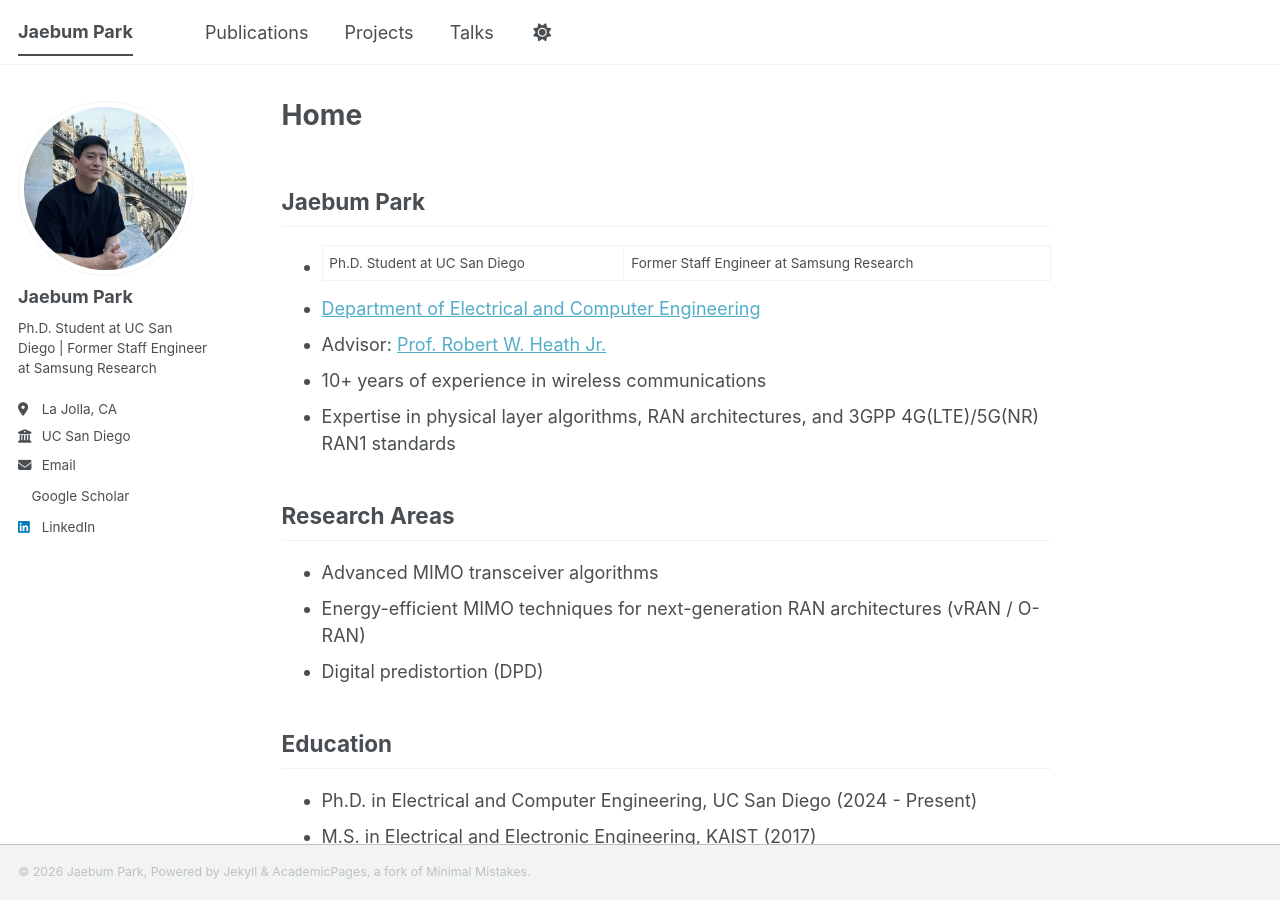
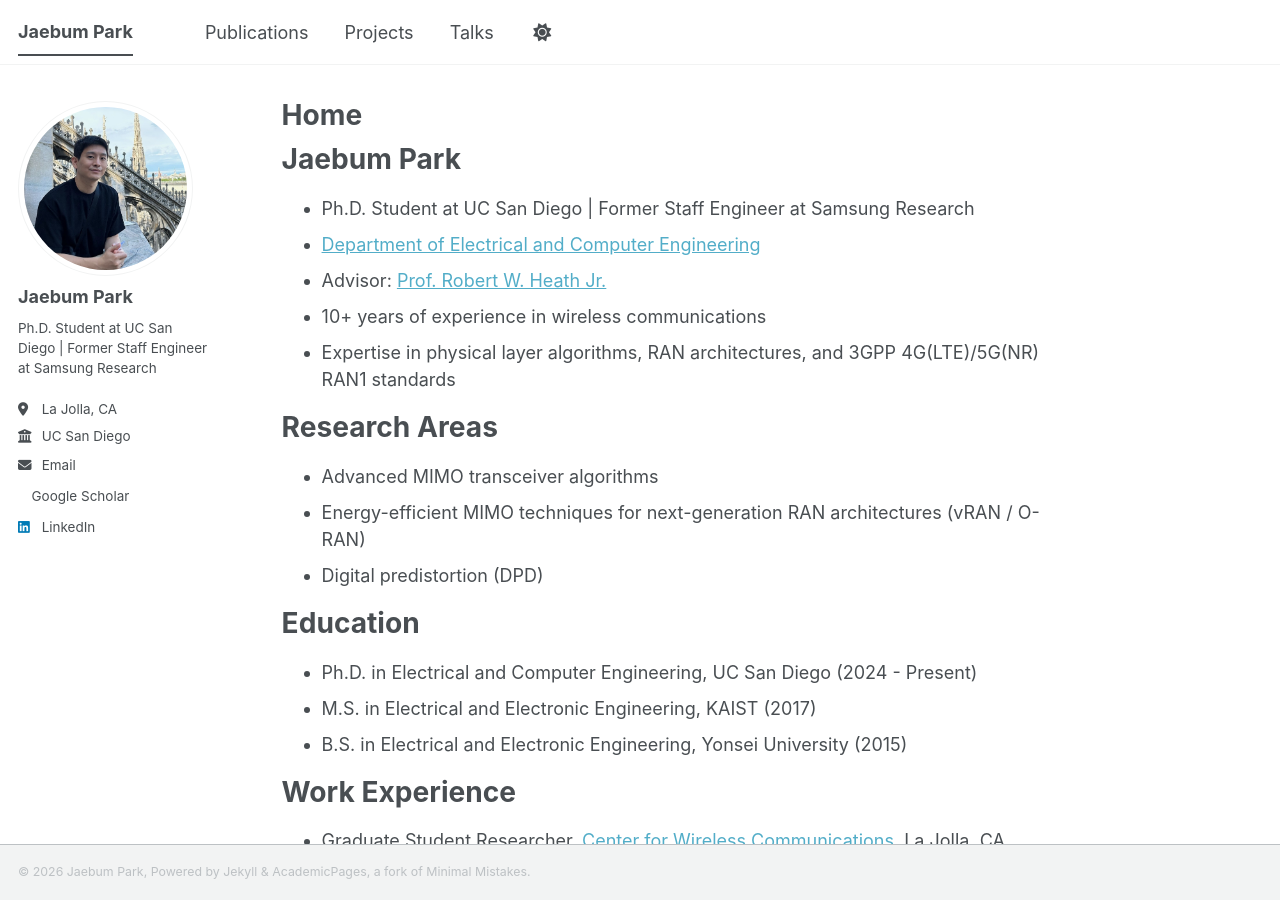
Before and after one commit to jpark-wireless/jpark-wireless.github.io, a Jekyll site: the page built from _pages/about.md, in a window 1280 px wide and 900 px high. Built offline with Jekyll 4.4.1, drawn with Linux system fonts in a browser that asks for light colours; a style sheet for code colours, icons or effects is not loaded.

Commit message:
Escape pipe in Home intro to avoid table rendering

```diff
--- a/_pages/about.md
+++ b/_pages/about.md
@@ -7,8 +7,8 @@ redirect_from:
   - /about.html
 ---
 
-## Jaebum Park
-* Ph.D. Student at UC San Diego | Former Staff Engineer at Samsung Research
+# Jaebum Park
+* Ph.D. Student at UC San Diego \| Former Staff Engineer at Samsung Research
 * [Department of Electrical and Computer Engineering](https://www.ece.ucsd.edu)
 * Advisor: [Prof. Robert W. Heath Jr.](https://profheath.org/)
 * 10+ years of experience in wireless communications
@@ -16,41 +16,41 @@ redirect_from:
 <!-- * E-mail: TODO -->
 <!-- * [CV](/files/CV_JaebumPark_260926.pdf) -->
 
-## Research Areas
+# Research Areas
 * Advanced MIMO transceiver algorithms
 * Energy-efficient MIMO techniques for next-generation RAN architectures (vRAN / O-RAN)
 * Digital predistortion (DPD)
 
-## Education
+# Education
 * Ph.D. in Electrical and Computer Engineering, UC San Diego (2024 - Present)
 * M.S. in Electrical and Electronic Engineering, KAIST (2017)
 * B.S. in Electrical and Electronic Engineering, Yonsei University (2015)
 
-## Work Experience
+# Work Experience
 * Graduate Student Researcher, [Center for Wireless Communications](https://cwc.ucsd.edu/), La Jolla, CA, USA (2024 - Present)
   * Wireless Systems Innovation Laboratory ([WSIL](https://profheath.org/))
 * Staff Engineer, [Samsung Research](https://research.samsung.com/), Seoul, South Korea (2017 - 2024)
   * 6G Research Team
 
-## Technical Skills
+# Technical Skills
 * C/C++, MATLAB, Python, Verilog (RTL), Linux, Shell scripting
 * Link-level simulation, prototyping, and performance evaluation
 
 
 
 {% comment %}
-<!-- TODO: ## Outside of Research
+<!-- TODO: # Outside of Research
 * Ice hockey
 * Motto: "Keep calm and carry on."
 -->
 
 <!-- TODO: Awards
-## Awards
+# Awards
 * Award name (YYYY)
 -->
 
 <!-- TODO: Academic Services
-## Academic Services
+# Academic Services
 * Invited reviewer for _IEEE Transactions on Wireless Communications, ..._
 -->
 {% endcomment %}
```
